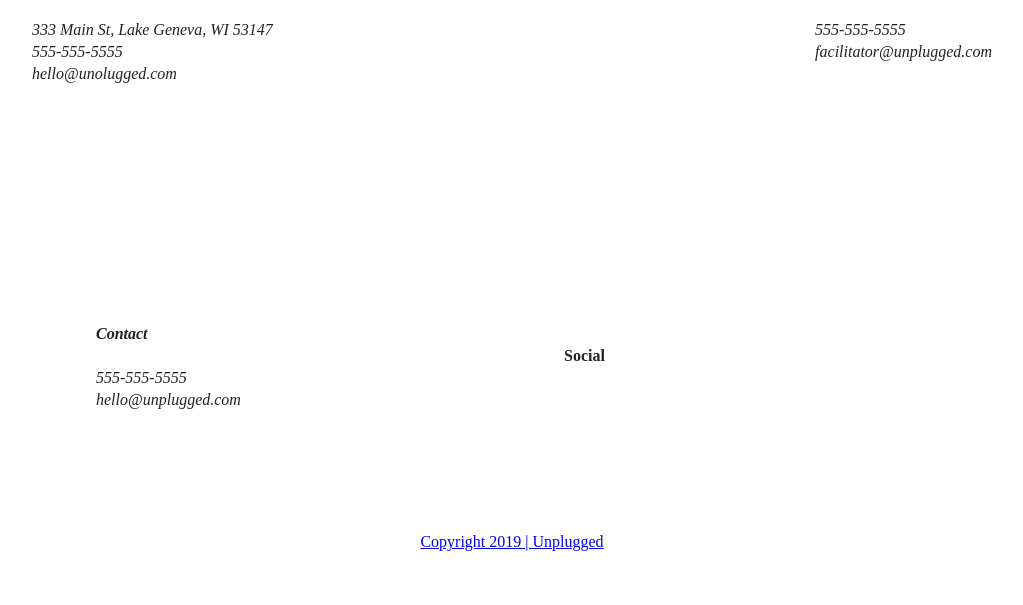
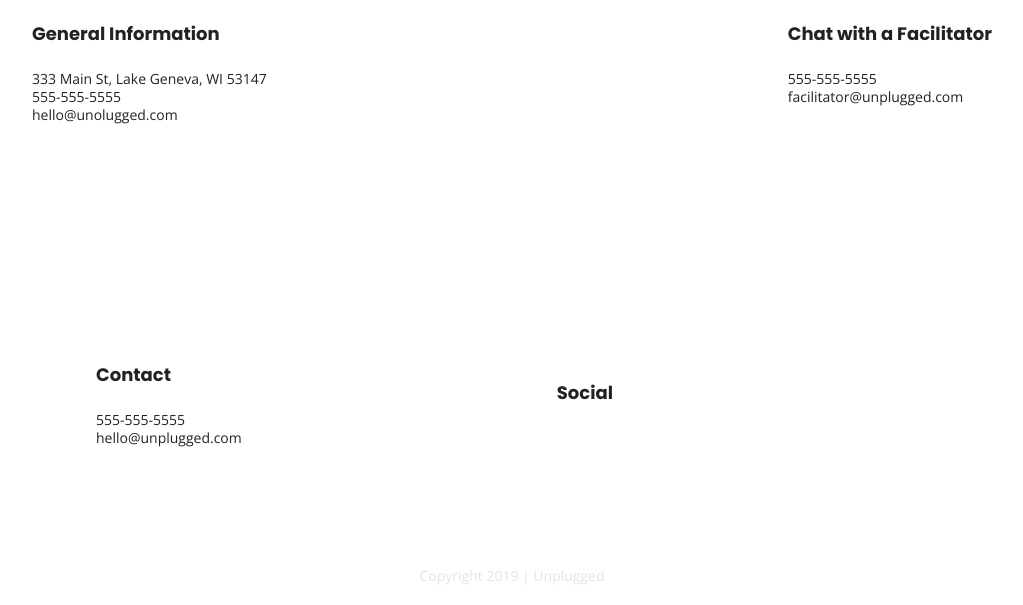
Before and after one commit to jaymew88/unplugged, a plain HTML site: page about/index.html in a window 1280 px wide. Shown: the part 780-1385 px from the top of the page, without its empty margins (128-1151 px from the left). Before the commit the page ends 1354 px from the top, so only its background shows below. Drawn offline with nearby package versions, Linux system fonts and the light colour scheme.

Commit message:
adding google fonts to html pages and css global text styles

```diff
--- a/about/index.html
+++ b/about/index.html
@@ -13,6 +13,9 @@
 
   <link rel="stylesheet" href="../css/normalize.css">
   <link rel="stylesheet" href="../css/main.css">
+
+  <!-- Google Fonts -->
+  <link href="https://fonts.googleapis.com/css?family=Open+Sans:400,700|Poppins:500,700" rel="stylesheet">
 
   <meta name="theme-color" content="#fafafa">
 </head>
--- a/css/main.css
+++ b/css/main.css
@@ -101,6 +101,56 @@ textarea {
    Author's custom styles
    ========================================================================== */
 
+/* General Styles */
+
+html {
+  font-size: 16px;
+}
+
+body {
+  font-family: 'Open Sans', sans-serif;
+  font-size: 1em;
+  text-align: left;
+}
+
+ul,
+ol {
+  list-style-type: none;
+}
+
+a {
+  color: #e2e3ed;
+  text-decoration: none;
+}
+
+h2 {
+  font-family: 'Poppins', sans-serif;
+  font-size: 1.875em;
+}
+
+h3,
+h4 {
+  font-family: 'Poppins', sans-serif;
+  font-size: 1.125em;
+}
+
+p {
+  font-size: .875em;
+  line-height: 1.285;
+}
+
+img {
+
+}
+
+figure {
+
+}
+
+address {
+  font-style: normal;
+}
+
 .content-wrapper {
   width:90%;
   margin: 50px 0;
@@ -121,11 +171,11 @@ header {
 }
 
 header .content-wrapper {
+  margin: 0;
   display: flex;
   justify-content: center;
   align-items: center;
   flex-flow: row wrap;
-  margin: 0;
 }
 
 header nav {
@@ -139,7 +189,6 @@ header nav {
 header nav ul {
   display: flex;
   justify-content: space-around;
-  list-style-type: none;
   width: 100%;
 }
 
@@ -157,6 +206,11 @@ footer p {
   margin: 0;
 }
 
+footer .content-wrapper {
+  width: 55%;
+  margin: 50px 0;
+}
+
 footer .contact {
   margin-bottom: 50px;
 }
@@ -171,11 +225,6 @@ footer .social-icons p {
   display: flex;
   justify-content: center;
   align-items: center;
-}
-
-footer .content-wrapper {
-  width: 55%;
-  margin: 50px 0;
 }
 
 footer .copyright {
@@ -544,9 +593,9 @@ aside {
     /* =========================================================
     About Page
     ========================================================= */
-    .mission h2 ,
+    .mission h2,
     .contact-section .content-wrapper h2 {
-      width: 100%
+      width: 100%;
     }
 
     .contact-section .content-wrapper h2 {
@@ -564,7 +613,6 @@ aside {
       flex-basis: 35%;
     }
 }
-
 
 
 /* ==========================================================================
```
Also changed, not shown: faq/index.html (+3 -0 lines), index.html (+3 -0 lines).
